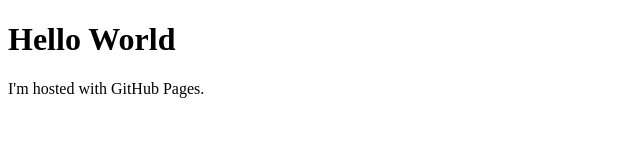
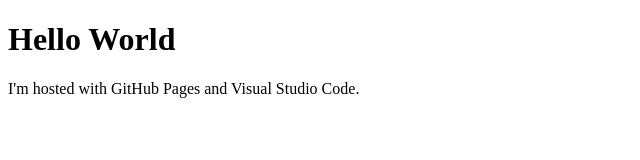
Before and after one commit to Hayden-Matheus/Hayden-Matheus.github.io, a plain HTML site: page index.html in a window 1280 px wide. Shown: the whole page, without its empty margins (0-640 px from the left). Drawn offline with Linux system fonts and the light colour scheme.

Commit message:
Test thru VSC

```diff
--- a/index.html
+++ b/index.html
@@ -2,6 +2,6 @@
 <html>
 <body>
 <h1>Hello World</h1>
-<p>I'm hosted with GitHub Pages.</p>
+<p>I'm hosted with GitHub Pages and Visual Studio Code.</p>
 </body>
 </html>
```
